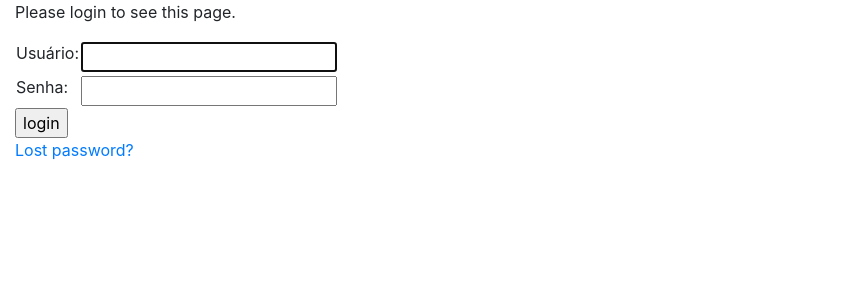
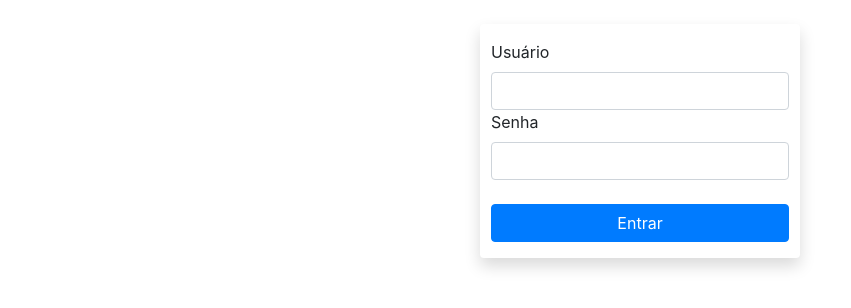
Before and after one commit to felipeDS91/tcc-univesp, a Django app: page /accounts/login/?next=/sistema/ in a window 1280 px wide. Shown: the top 308 px of the page, without its empty margins (0-851 px from the left). Run offline with Django 3.2, Linux system fonts and the light colour scheme; some libraries are stand-ins or nearby versions.

Commit message:
Reestilizando o login

```diff
--- a/templates/registration/login.html
+++ b/templates/registration/login.html
@@ -1,38 +1,38 @@
-{% extends "base.html" %}
+{% extends 'base.html' %}
 
 {% block main %}
+    <br>
+    <div class="row">
+        <div class="col-3 mx-auto d-block shadow p-3 mb-5 bg-white rounded">
+            <form method="post" action="{% url 'login' %}">
+                {% csrf_token %}
+                <div class="form-row">
 
-{% if form.errors %}
-<p>Your username and password didn't match. Please try again.</p>
-{% endif %}
+                    <label for="id_username">Usuário</label>
+                    <input id="id_username" name="username"
+                               type="text" class="form-control">
+                </div>
+                <div class="form-row">
+                    <label for="id_password">Senha</label>
+                    <input id="id_password" name="password"
+                               type="password" class="form-control">
 
-{% if next %}
-    {% if user.is_authenticated %}
-    <p>Your account doesn't have access to this page. To proceed,
-    please login with an account that has access.</p>
-    {% else %}
-    <p>Please login to see this page.</p>
-    {% endif %}
-{% endif %}
+                </div>
+                {% if form.errors %}
+                    <p class=" label label-danger">
+                        Seu usuário ou senha são inválidos.
+                        Por favor, tente novamente.
+                    </p>
+                {% endif %}
 
-<form method="post" action="{% url 'login' %}">
-{% csrf_token %}
-<table>
-<tr>
-    <td>{{ form.username.label_tag }}</td>
-    <td>{{ form.username }}</td>
-</tr>
-<tr>
-    <td>{{ form.password.label_tag }}</td>
-    <td>{{ form.password }}</td>
-</tr>
-</table>
+                <br>
 
-<input type="submit" value="login">
-<input type="hidden" name="next" value="{{ next }}">
-</form>
-
-{# Assumes you setup the password_reset view in your URLconf #}
-<p><a href="{% url 'password_reset' %}">Lost password?</a></p>
-
-{% endblock %}
+                <div class="form-row row-space">
+                    <input type="submit" value="Entrar"
+                           class="btn btn-primary pull-right btn-block" />
+                    <input type="hidden" name="next" value="{{ next }}" />
+                </div>
+            </form>
+        </div>
+    </div>
+{% endblock main %}
--- a/website/templates/website/contato.html
+++ b/website/templates/website/contato.html
@@ -25,8 +25,8 @@
                 {% csrf_token %}
                 <div class="form-row">
                     <div class="form-group col-md-12">
-                    <label for="inputEmail4">Email</label>
-                    <input type="email" class="form-control" id="inputEmail" name="email" placeholder="Email">
+                        <label for="inputEmail4">Email</label>
+                        <input type="email" class="form-control" id="inputEmail" name="email" placeholder="Email">
                     </div>
                 </div>
                 <div class="form-row">
```
Also changed, not shown: db.sqlite3.
